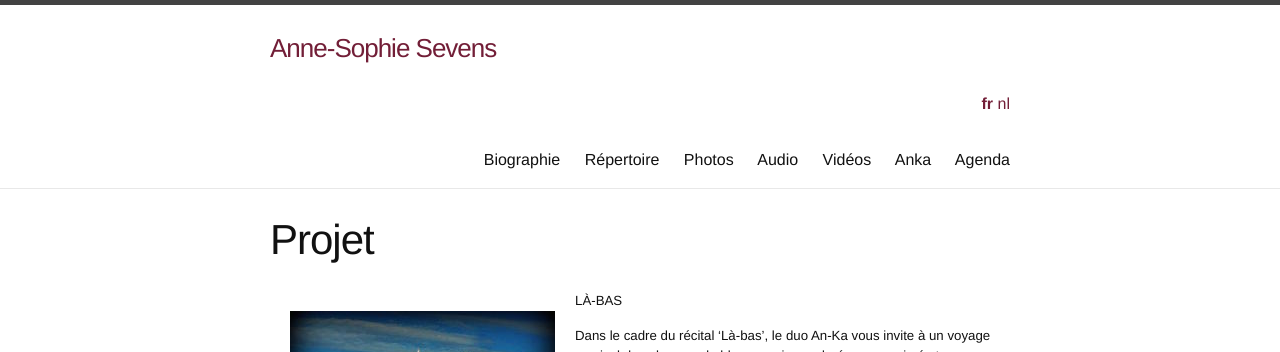
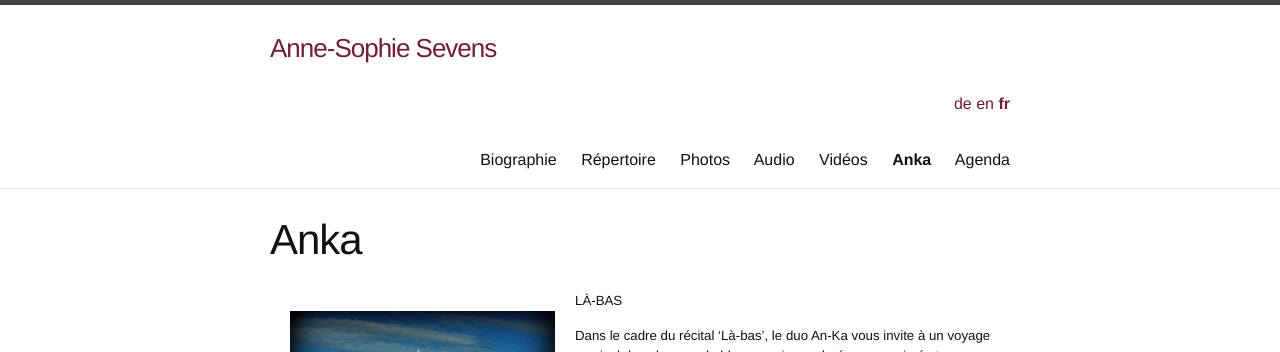
Before and after one commit to annesophie-sevens/annesophie-sevens.github.io, a Jekyll site: the page built from anka-fr.md, in a window 1280 px wide. Shown: the top 352 px of the page. Built offline with Jekyll 4.4.1, drawn with Linux system fonts in a browser that asks for light colours; nearby versions of some CDN libraries.

Commit message:
Update and rename project-fr.md to anka-fr.md

```diff
--- a/project-fr.md
+++ b/anka-fr.md
@@ -1,9 +1,9 @@
 ---
 layout: page
-title: Projet
+title: Anka
 menuorder: 55
 lang: fr
-ref: project
+ref: anka
 
 ---
 <img style="float: left; padding: 20px" src="/assets/eglise.jpg">
```
